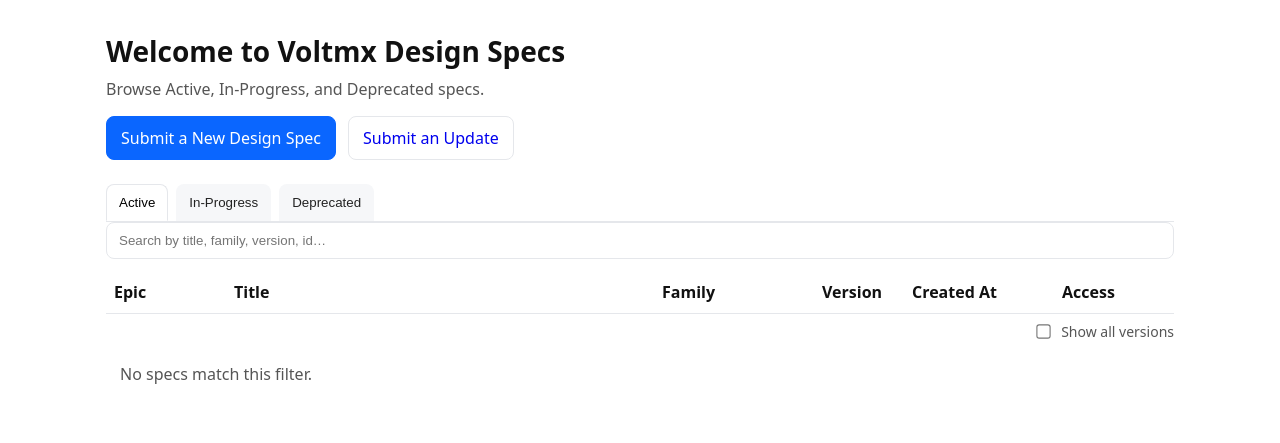
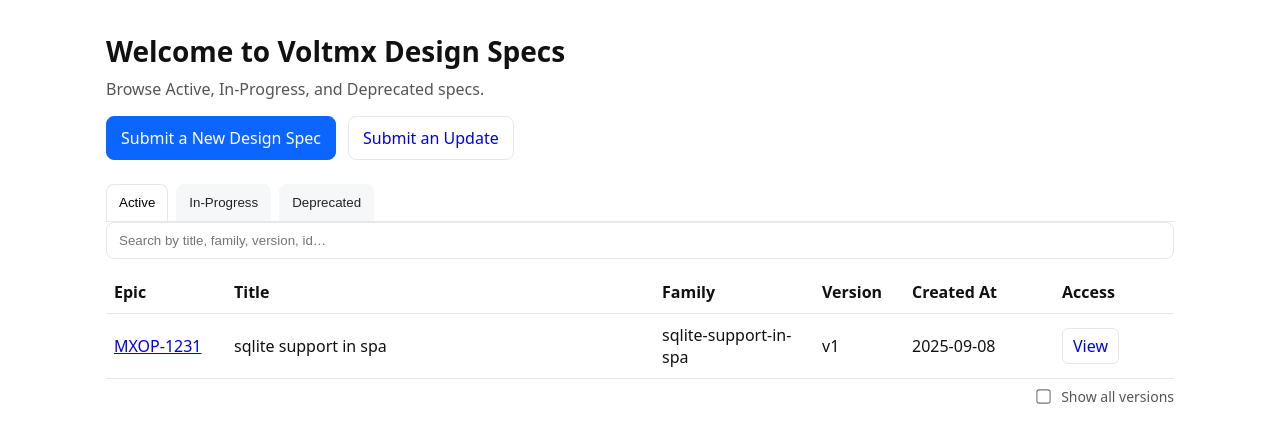
Before and after one commit to pranavwani/design-spec-v3, a Jekyll site: the page built from index.html, in a window 1280 px wide. Shown: the top 443 px of the page. Built offline with Jekyll 4.4.1, drawn with Linux system fonts in a browser that asks for light colours.

Commit message:
chore(spec): update status/updated_at after merge of #30

```diff
--- a/_specs/sqlite-support-in-spa/v1/index.md
+++ b/_specs/sqlite-support-in-spa/v1/index.md
@@ -4,13 +4,15 @@
 family: sqlite-support-in-spa
 version: v1
 title: sqlite support in spa
-status: in-progress
+status: active
 owner: "@pranavwani"
 team: ""
 created_at: 2025-09-08
-updated_at: 2025-09-08
+updated_at: "2025-09-08"
 tags: []
 changelog:
+  - date: "2025-09-08"
+    text: 'Merged PR #30: [Spec] sqlite support in spa (scaffold)'
   - date: 2025-09-08
     text: "Initial scaffold from issue #29"
 nav_title: "Overview"
```
